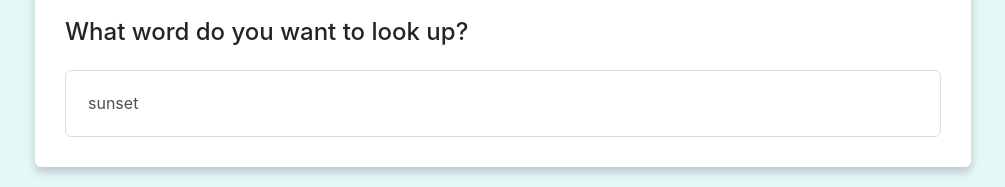
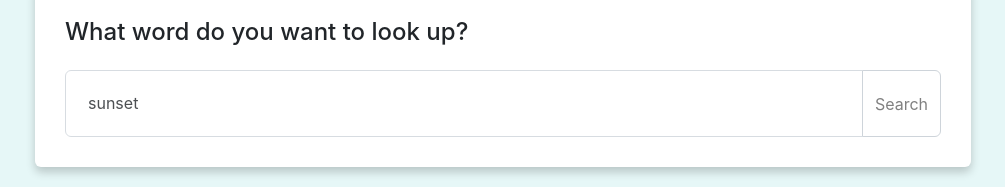
Before and after one commit to viki3612/dictionary-project, a React (Create React App) app: page / in a window 1280 px wide. Shown: the part 228-415 px from the top of the page, without its empty margins (137-1142 px from the left). Built offline with nearby package versions, Linux system fonts and the light colour scheme; no server answers.

Commit message:
added submit button CSS

```diff
--- a/src/Dictionary.css
+++ b/src/Dictionary.css
@@ -25,3 +25,14 @@ form {
   margin-bottom: 20px;
   line-height: 1.5;
 }
+.btn-primary {
+  transition: all 200ms ease-in-out;
+  border-color: #ced4da;
+  background-color: white;
+  color: grey;
+}
+.btn-primary:hover {
+  background-color: #e6f7f7;
+  border-color: #ced4da;
+  color: grey;
+}
--- a/src/Dictionary.js
+++ b/src/Dictionary.js
@@ -45,6 +45,7 @@ export default function Dictionary(props) {
         <section>
           <h2>What word do you want to look up?</h2>
           <form onSubmit={handleSubmit}>
+            <div className="input-group">
               <input
                 type="search"
                 className="form-control"
@@ -58,6 +59,10 @@ export default function Dictionary(props) {
                 <option value="Forest"></option>
                 <option value="Mindful"></option>
               </datalist>
+              <button class="btn btn-primary" type="submit">
+                Search
+              </button>
+            </div>
           </form>
         </section>
         {/*component name (Results) property name (result) = {property value set in the state}*/}
--- a/src/Phonetic.css
+++ b/src/Phonetic.css
@@ -8,7 +8,7 @@
 }
 
 .Phonetic a:hover {
-  color: #ffe3e1;
+  color: #6c757d;
   transition: all 200ms ease-in-out;
 }
 .Phonetic .phonetics {
```
Lines whose indentation alone changed are shown as unchanged.
